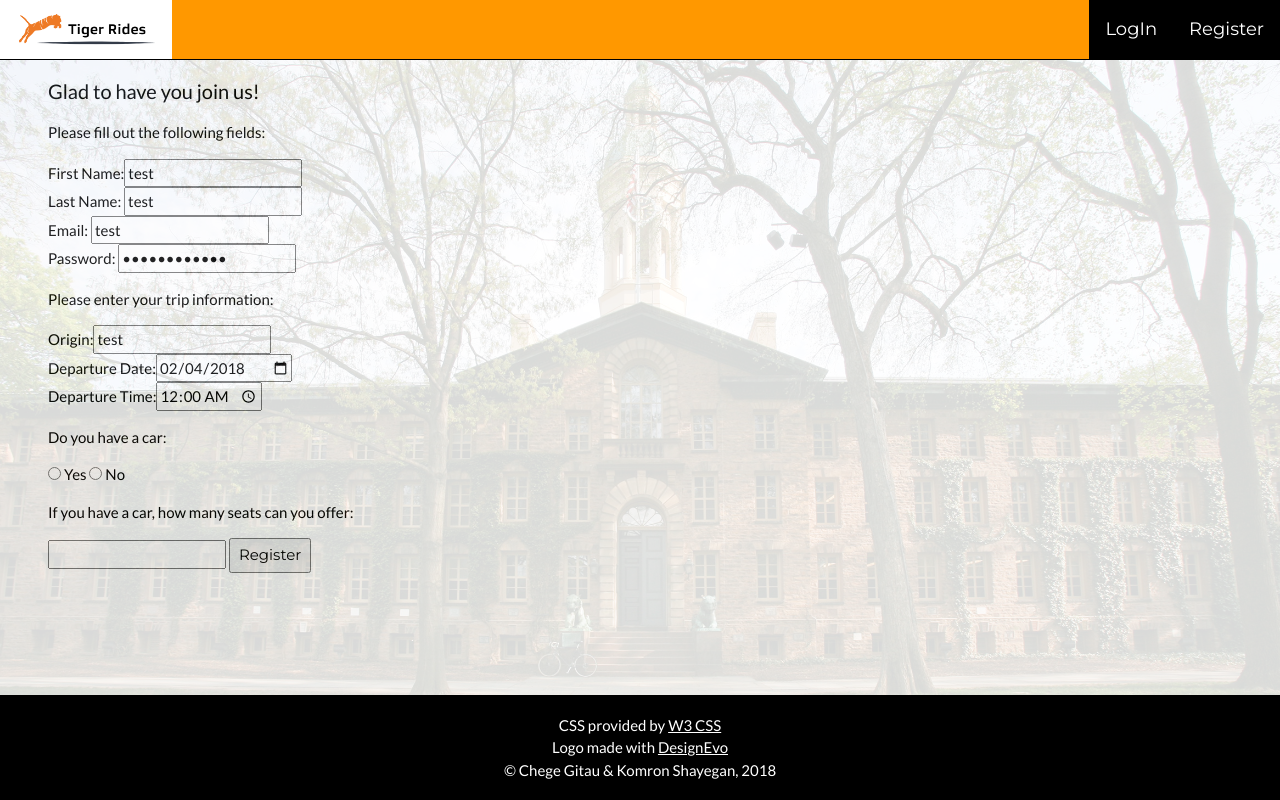
After one commit to dchege711/tiger_rides, a Flask app: page /register/ in a window 1280 px wide. The commit adds this page. Run offline with Flask 2, Linux system fonts and the light colour scheme; some libraries are stand-ins or nearby versions.

Commit message:
Prevent different users from having the same email address

```diff
--- a/app_handler.py
+++ b/app_handler.py
@@ -10,9 +10,12 @@ from flask import Flask, jsonify, make_response, request, Response, render_templ
 from flask_cors import CORS, cross_origin
 import os
 import filter_trips
+from mongo_db_client import tiger_rides_db
+from pprint import pprint
 
 app = Flask(__name__)
 CORS(app)   # This allows Cross-Origin-Resource-Sharing on all methods
+tiger_rides = tiger_rides_db()
 
 #_______________________________________________________________________________
 
@@ -59,6 +62,34 @@ def tiger_cards(attendee_details):
         "<td>", attendee_details["state_abbr"], "</td>", "</tr>"
     ])
 
+@app.route('/register/', methods=["POST", "GET"])
+def register_new_users():
+    if request.method == "GET":
+        return render_template("new_member_registration.html")
+    if request.method == "POST":
+        payload = request.get_json()
+
+        duplicate_account = tiger_rides.read({"Email": payload["Email"]})
+        if (duplicate_account is not None):
+            return jsonify({
+                "registration_status": False,
+                "registration_message": "That email address has already been taken."
+            })
+
+        results = tiger_rides.create(payload)
+
+        try:
+            new_document_id = results.inserted_id
+            return jsonify({
+                "registration_status": True,
+                "registration_message": "Successful registration. Now log in with your email address and password"
+            })
+        except Exception as e:
+            return jsonify({
+                "registration_status": False,
+                "registration_message": "Unsuccessful registration. Please try again after a few minutes."
+            })
+
 #_______________________________________________________________________________
 @app.route('/navigation.html')
 def return_navbar():
--- a/templates/navigation.html
+++ b/templates/navigation.html
@@ -7,10 +7,10 @@
 
   <div class="w3-bar w3-orange w3-left-align w3-large w3-border-bottom w3-border-black">
 
-    <a href="/register" class="w3-bar-item w3-button w3-hover-white w3-black w3-right">Register
+    <a href="/register" class="w3-bar-item w3-button w3-padding-16 w3-hover-white w3-black w3-right">Register
     </a>
 
-    <a href="/register" class="w3-bar-item w3-button w3-hover-white w3-black w3-right">LogIn
+    <a href="/login" class="w3-bar-item w3-button w3-padding-16 w3-hover-white w3-black w3-right">LogIn
     </a>
 
     <a
@@ -20,12 +20,9 @@
     </a>
 
     <a href="/" class="w3-bar-item w3-button w3-hover-white w3-black">
-        <img src="/static/img/logo/logo_cropped.png" alt="Tiger Rides Logo" width="150px" height="50px">
+        <img src="/static/img/logo/logo_cropped.png" alt="Tiger Rides Logo" width="140px" height="43px">
     </a>
 
-    <!--
-    <a href="/" class="w3-bar-item w3-button w3-hover-white w3-padding-large w3-black">Tiger Rides</a>
-    -->
   </div>
 
   <!-- Navbar on small screens -->
--- /dev/null
+++ b/templates/new_member_registration.html
@@ -0,0 +1,173 @@
+<!DOCTYPE html>
+<html>
+<head>
+    <meta charset="UTF-8">
+    <base href="/">
+    <meta name="viewport" content="width=device-width, initial-scale=1">
+    <link rel="stylesheet" href="https://www.w3schools.com/w3css/4/w3.css">
+    <link rel="stylesheet" href="https://fonts.googleapis.com/css?family=Lato">
+    <link rel="stylesheet" href="https://fonts.googleapis.com/css?family=Montserrat">
+    <link rel="stylesheet" href="https://cdnjs.cloudflare.com/ajax/libs/font-awesome/4.7.0/css/font-awesome.min.css">
+    <title>Tiger Rides</title>
+    <style>
+        body,h1,h2,h3,h4,h5,h6 {font-family: "Lato", sans-serif}
+        .w3-bar,h1,button {font-family: "Montserrat", sans-serif}
+        .fa-anchor,.fa-coffee {font-size:200px}
+        body {
+            display: flex;
+            min-height: 100vh;
+            flex-direction: column;
+            background-repeat: no-repeat;
+            background-blend-mode: overlay;
+            background-size: 100%;
+            background-image: url({{ url_for('static', filename='img/nassau_hall.jpg') }});
+        }
+        #tiger_rides_body {
+            flex: 1
+        }
+    </style>
+    <script>
+        // Resize elements that should have matching heights
+        $(document).ready(function(){
+            $(window).resize(function(){
+                var height = $("#navigation-placeholder").height();
+                $("#dummy_padded_div").height(height);
+            });
+        });
+
+    </script>
+</head>
+
+<body>
+
+    <!-- Navigation Bar -->
+
+    <div id="navigation-placeholder"></div>
+    <script src="https://code.jquery.com/jquery-1.10.2.js"></script>
+    <script>
+        $(function(){
+            $("#navigation-placeholder").load("./navigation.html");
+        });
+    </script>
+
+    <!-- End of Navigation Bar -->
+
+    <!-- Main part of the Tiger Riges Application UI -->
+
+    <div class="w3-container w3-white" style="opacity:0.85" id="tiger_rides_body">
+
+        <!-- Padded element to make sure that the navigation bar never covers
+        the first element that has text. See the script in the header for info -->
+        <div class="w3-container" id="dummy_padded_div" style="height: 50px"></div>
+
+        <!-- Present a Registration Form-->
+        <div class="w3-container">
+            <div class="w3-container w3-padding-16" id="registration_form_holder">
+
+                <h4>Glad to have you join us!<br></h4>
+
+                <form id="registration_form">
+
+                    <!-- <p>Please fill out the following fields:</p>
+                    <label class="w3-padding-small" for="state">First Name </label>
+                    <input class="w3-padding-small" list="origin_state" type="text" name="state" placeholder="e.g. NJ"> -->
+
+                    <p>Please fill out the following fields:</p>
+                    <label for="fName"> First Name:</label><input type="text" name="fName" value="test" required/>
+                    <br />
+                    <label for="lName"> Last Name: </label><input type="text" name="lName" value="test" required/>
+                    <br />
+                    <label for="Email"> Email: </label><input type="text" name ="Email" value="test" required/>
+                    <br />
+                    <label for="Pass"> Password: </label><input type="password" name="Pass" minlength="8" value="tedfvfvfvfst" required/>
+
+                    <p>Please enter your trip information: </p>
+                    <label for="Origin">Origin:</label><input type="text" name="Origin" value="test" required/>
+                    <br />
+                    <label for="dDate">Departure Date:</label><input type="date" name="dDate" value="2018-02-04" required/>
+                    <br />
+                    <label for="dTime">Departure Time:</label><input type="time" name="dTime" value="00:00" required/>
+
+                    <p>Do you have a car: <p>
+                    <input type="radio" name="Hascar" value="Yes" /> <label for="Hascar">Yes</label>
+                    <input type="radio" name="Hascar" value="No" /> <label for="Hascar">No</label>
+                    <p>If you have a car, how many seats can you offer:</p>
+                    <input type="number" name="Seats" />
+
+                    <button class="w3-button:hover w3-padding-small" type="submit" onclick="return registerNewMember()">Register</button>
+
+                </form>
+
+            </div>
+
+            <!-- Process the search query -->
+            <script>
+                function registerNewMember() {
+                    var form = document.getElementById("registration_form");
+                    if (form.reportValidity() === false) {
+                        alert("Please fill out the required fields");
+                        return;
+                    }
+
+                    var elements = form.elements;
+                    var payload = {};
+
+                    for (var i = 0; i < elements.length; i++) {
+                        payload[elements[i].name] = elements[i].value;
+                    }
+
+                    var xhttp = new XMLHttpRequest();
+                    xhttp.onreadystatechange = function() {
+                        if (this.readyState == 4 && this.status == 200) {
+                            var results = JSON.parse(this.responseText);
+                            if (results["registration_status"] == true) {
+                                alert("Successful registration. Now log in with your email address and password");
+                                window.location = "/";
+                            } else {
+                                alert(results["registration_message"]);
+                                window.location = "/register";
+                            }
+                        }
+
+                    }
+                    xhttp.open("POST", "/register/", true);
+                    xhttp.setRequestHeader("Content-Type", "application/json;charset=UTF-8");
+                    xhttp.send(JSON.stringify(payload));
+
+                    // https://stackoverflow.com/questions/7393484/xmlhttprequest-asynchronous-not-working-always-returns-status-0
+                    return false;
+                }
+            </script>
+        </div>
+
+        <!-- End of Second Grid-->
+
+    </div>
+
+    <!-- End of Tiger Rides UI -->
+
+    <!-- Footer style -->
+    <footer class="w3-row-padding w3-padding-small w3-container w3-black">
+        <p class="w3-center">
+            CSS provided by <a href="https://www.w3schools.com/w3css/">W3 CSS</a><br>
+            Logo made with <a href="https://www.designevo.com/" title="Free Online Logo Maker">DesignEvo</a><br>
+            &#169; Chege Gitau & Komron Shayegan, 2018
+        </p>
+    </footer>
+
+    <!-- End of Footer -->
+
+    <script>
+    function toggleMenuOnSmallScreens() {
+        var x = document.getElementById("navDemo");
+        if (x.className.indexOf("w3-show") == -1) {
+            x.className += " w3-show";
+        } else {
+            x.className = x.className.replace(" w3-show", "");
+        }
+    }
+    </script>
+
+</body>
+
+</html>
```
Also changed, not shown: mongo_db_client.py (+6 -9 lines).
